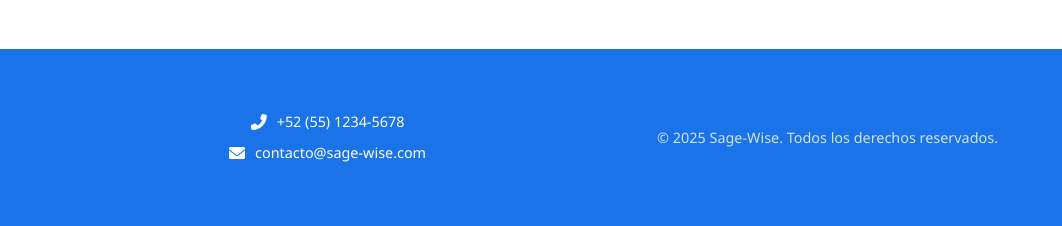
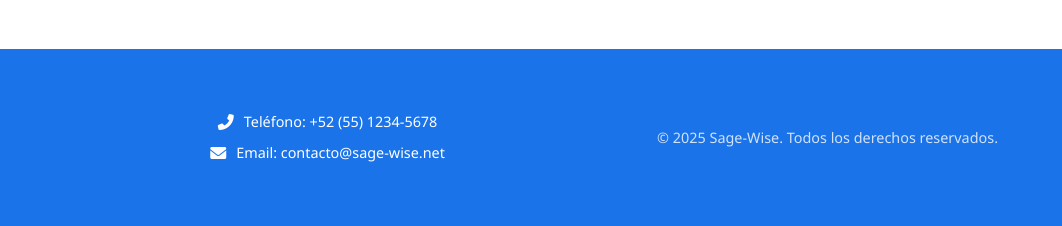
Before and after one commit to algoldbe/sage-wise, a plain HTML site: page index.html in a window 1280 px wide. Shown: the part 1392-1618 px from the top of the page, 218-1280 px from the left. Drawn offline with nearby package versions, Linux system fonts and the light colour scheme; animation ran at ten frames a second.

Commit message:
Update index.html

```diff
--- a/index.html
+++ b/index.html
@@ -121,11 +121,11 @@
             <div class="footer-contact">
                 <div class="contact-item">
                     <i class="fas fa-phone-alt"></i>
-                    <span>+52 (55) 1234-5678</span>
+                    <span>Teléfono: +52 (55) 1234-5678</span>
                 </div>
                 <div class="contact-item">
                     <i class="fas fa-envelope"></i>
-                    <span>contacto@sage-wise.com</span>
+                    <span>Email: contacto@sage-wise.net</span>
                 </div>
             </div>
             <div class="copyright">
```
